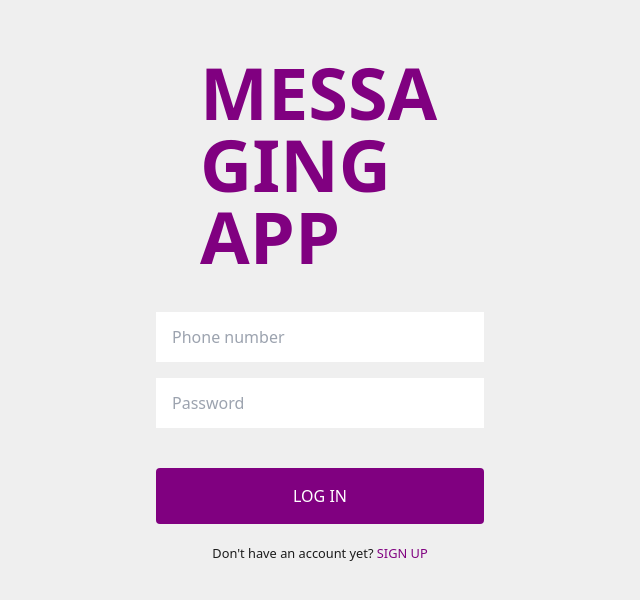
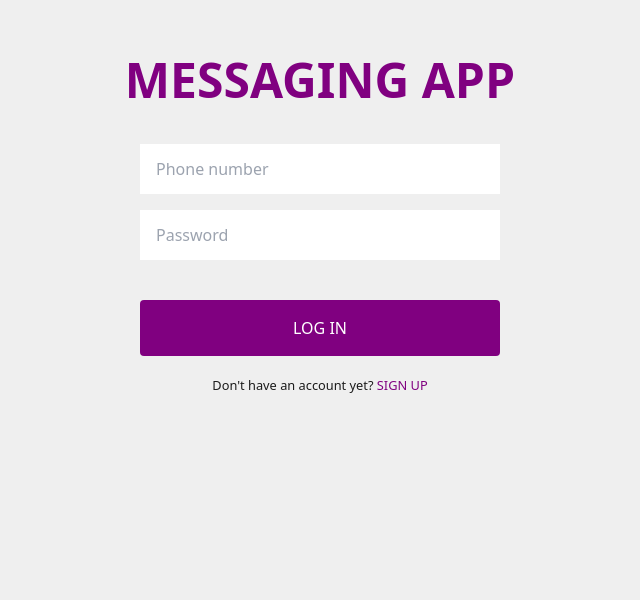
Before and after one commit to lcubestudios/intouch-frontend, a Vue app: page /auth in a window 1280 px wide. Shown: the top 600 px of the page, without its empty margins (320-960 px from the left). Built offline with nearby package versions, Linux system fonts and the light colour scheme; what mdi-vue would draw is missing.

Commit message:
fix: message bubble bleed + clear input bar on message send + cookie auth

```diff
--- a/src/assets/css/_config.css
+++ b/src/assets/css/_config.css
@@ -6,6 +6,7 @@
 	--color-dark-gray: #d5d5d5;
 	--color-background: #EFEFEF;
 	--color-primary: #336E8D;
+	--color-primary: purple;
 	--color-alert: #FA3E3E;
 
 	--toolbar-height: 60px;
--- a/src/components/MessageItem.vue
+++ b/src/components/MessageItem.vue
@@ -10,7 +10,7 @@
 			</div>
 		</div>
 		<div v-else class="flex flex-row flex-nowrap mb-2">
-			<div class="profile-icon mr-4"></div>
+			<div class="profile-icon bg-primary mr-4"></div>
 			<div class="flex-1">
 				<MessageBubble
 					:isSender="item.is_sender"
--- a/src/components/NewMessageForm.vue
+++ b/src/components/NewMessageForm.vue
@@ -10,6 +10,7 @@
       type="text"
       class="flex-1 h-full rounded-full border border-gray-200 px-4 text-sm text-black"
       placeholder="Send a message..."
+			required
     />
     <button type="submit" class="ml-4"><mdicon name="send" /></button>
   </form>
--- a/src/components/ui/Modal.vue
+++ b/src/components/ui/Modal.vue
@@ -1,7 +1,7 @@
 <template>
-	<div v-show="isVisible" :id="id" class="absolute z-40 inset-0 w-full h-full">
-		<div class="absolute w-full h-full bg-white opacity-30" @click="hideModal"></div>
-		<div class="absolute bottom-0 left-0 right-0 w-full h-min-100px h-max-1/2 bg-gray-000 py-2">
+	<div v-show="isVisible" :id="id" class="modal absolute z-40 inset-0 w-full h-full">
+		<div class="absolute w-full h-full bg-black opacity-20" @click="hideModal"></div>
+		<div class="modal-content absolute bottom-0 left-0 right-0 w-full h-min-100px h-max-1/2 bg-gray-000 py-2">
 			<div class="flex flex-col w-full h-full">
 				<header class="flex flex-row items-center">
 					<div class="w-40px h-40px"></div>
@@ -50,3 +50,12 @@ export default {
 	},
 }
 </script>
+
+<style scoped>
+.modal-content {
+	background: var(--color-primary);
+	background: -moz-linear-gradient(0deg, var(--color-primary) 0%, rgba(255,255,255,0) 50%);
+	background: -webkit-linear-gradient(0deg, var(--color-primary) 0%, rgba(255,255,255,0) 50%);
+	background: linear-gradient(0deg, var(--color-primary) 0%, rgba(255,255,255,0) 50%);
+}
+</style>
--- a/src/views/Auth.vue
+++ b/src/views/Auth.vue
@@ -1,13 +1,14 @@
 <template>
-	<div class="block relative container w-full max-w-360px h-full mr-auto ml-auto pt-10">
-		<div class="p-4">
-			<div class="mb-8">
+	<div class="block relative container w-full h-full mr-auto ml-auto pt-10">
+		<div class="flex flex-col justify-start items-center p-4">
+			<div class="mb-8 text-center">
 				<img v-if="logo" class="mx-auto w-9/12" :src="logo" alt="{{ title || fallback_title }}"/>
 				<h1 v-else-if="title" class="title text-5xl text-primary">{{ title }}</h1>
-				<h1 v-else class="title text-7xl w-240px mx-auto break-all text-primary">{{ fallback_title }}</h1>
 			</div>
-			<LoginForm v-if="authForm === 'login'" />
-			<RegForm v-else-if="authForm === 'reg'" />
+			<div class="w-full max-w-360px">
+				<LoginForm v-if="authForm === 'login'" />
+				<RegForm v-else-if="authForm === 'reg'" />
+			</div>
 		</div>
 	</div>
 </template>
@@ -17,8 +18,7 @@ import { computed } from '@vue/runtime-core'
 import { useStore } from 'vuex'
 
 const store = useStore()
-const fallback_title = 'MESSAGING APP'
-const title = process.env.VUE_APP_PROJECT_TITLE
+const title = process.env.VUE_APP_PROJECT_TITLE || 'MESSAGING APP'
 const logo = process.env.VUE_APP_LOGO
 
 const authForm = computed(() => {
--- a/tailwind.config.js
+++ b/tailwind.config.js
@@ -13,7 +13,7 @@ module.exports = {
         'gray-000': 'var(--color-gray)',
         'gray-001': 'var(--color-dark-gray)',
         'background': 'var(--color-background)',
-        'primary': process.env.VUE_APP_PRIMARY_COLOR || 'var(--color-primary)',
+        'primary': 'var(--color-primary)',
         'alert': 'var(--color-alert)',
       },
       padding: {
```
Also changed, not shown: 1 other file (tests, documents, lock files or other folders).
